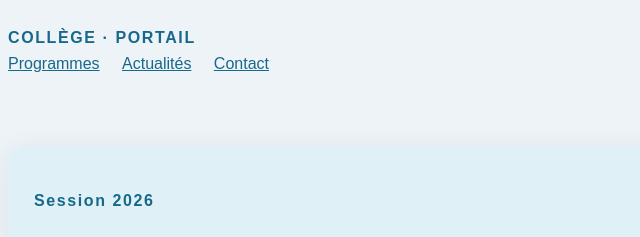
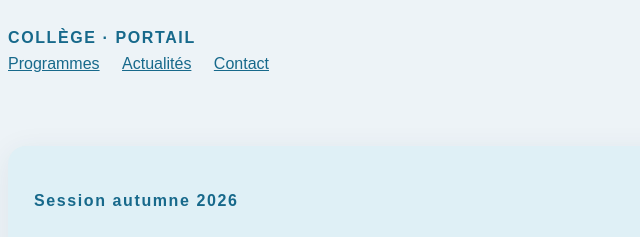
Before and after one commit to adamoxura/portail--du--college, a plain HTML site: page index.html in a window 1280 px wide. Shown: the top 237 px of the page, 132-772 px from the left. Drawn offline with Linux system fonts and the light colour scheme.

Commit message:
Update index.html

```diff
--- a/index.html
+++ b/index.html
@@ -22,7 +22,7 @@
   </header>
   <main id="contenu">
    <section aria-labelledby="accueil" class="intro">
-    <p class="eyebrow">Session 2026</p>
+    <p class="eyebrow">Session autumne 2026</p>
     <h1 id="accueil">Explorer les formations technologiques</h1>
     <p>Consultez les parcours et transmettez une demande de renseignements fictive.</p>
    </section>
```
